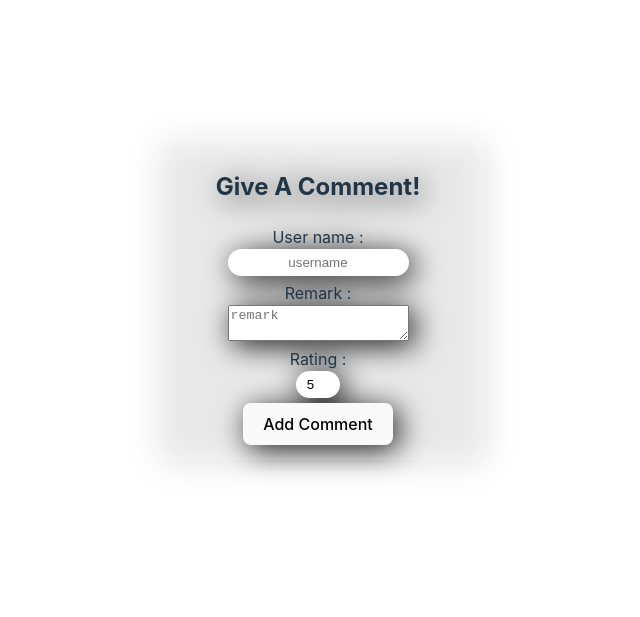
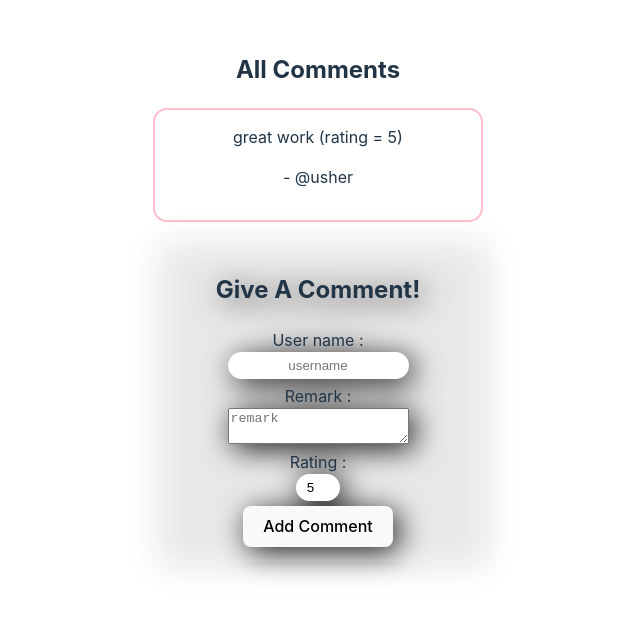
Before and after one commit to vinayBagde/Forms_in_react, a React (Vite) app: page / in a window 1280 px wide. Shown: the part 103-720 px from the top of the page, without its empty margins (322-962 px from the left). Built offline with nearby package versions, Linux system fonts and the light colour scheme.

Commit message:
creat show comment component

```diff
--- a/src/App.jsx
+++ b/src/App.jsx
@@ -1,11 +1,13 @@
 import "./App.css";
 import Form from "./components/form/Form.jsx";
 import CommentsForm from "./components/commentsForm/CommentsForm.jsx";
+import ShowComment from "./components/showComment/ShowComment.jsx";
 export default function App() {
   return (
     <>
       {/* <Form/> */}
-      <CommentsForm/>
+      {/* <CommentsForm/> */}
+      <ShowComment/>
     </>
   );
 }
--- a/src/components/commentsForm/CommentsForm.jsx
+++ b/src/components/commentsForm/CommentsForm.jsx
@@ -1,6 +1,6 @@
 import "./CommentsForm.css";
 import { useState } from "react";
-export default function CommentsForm() {
+export default function CommentsForm({addNewComment}) {
   let [formData, setFormData] = useState({
     username: "",
     remark: "",
@@ -16,6 +16,7 @@ export default function CommentsForm() {
   let handleSubmit = (event) => {
     event.preventDefault();
     console.log(formData);
+    addNewComment(formData);
     setFormData({ username: "", remark: "", rating: 5 });
   };
   return (
--- /dev/null
+++ b/src/components/showComment/ShowComment.css
@@ -0,0 +1,6 @@
+#commentBox {
+    border: 2px solid pink;
+    border-radius: 14px;
+    padding: 15px;
+    margin-bottom: 15px;
+}
--- /dev/null
+++ b/src/components/showComment/ShowComment.jsx
@@ -0,0 +1,33 @@
+import "./ShowComment.css";
+import { useState } from "react";
+import CommentsForm from "../commentsForm/CommentsForm.jsx";
+export default function ShowComment() {
+  let [comments, setComments] = useState([
+    { username: "@usher", remark: "great work", rating: 5 },
+  ]);
+
+  let addNewComment = (comment) => {
+    setComments((arr) => {
+      return [...arr, comment];
+    });
+  };
+  return (
+    <>
+      <h2>All Comments</h2>
+
+      {comments.map((comment, idx) => {
+        return (
+          <div id="commentBox" key={idx}>
+            <span>{comment.remark}</span>
+            &nbsp;
+            <span>(rating = {comment.rating})</span>
+            <br />
+            <p>- {comment.username}</p>
+          </div>
+        );
+      })}
+
+      <CommentsForm addNewComment={addNewComment} />
+    </>
+  );
+}
```
